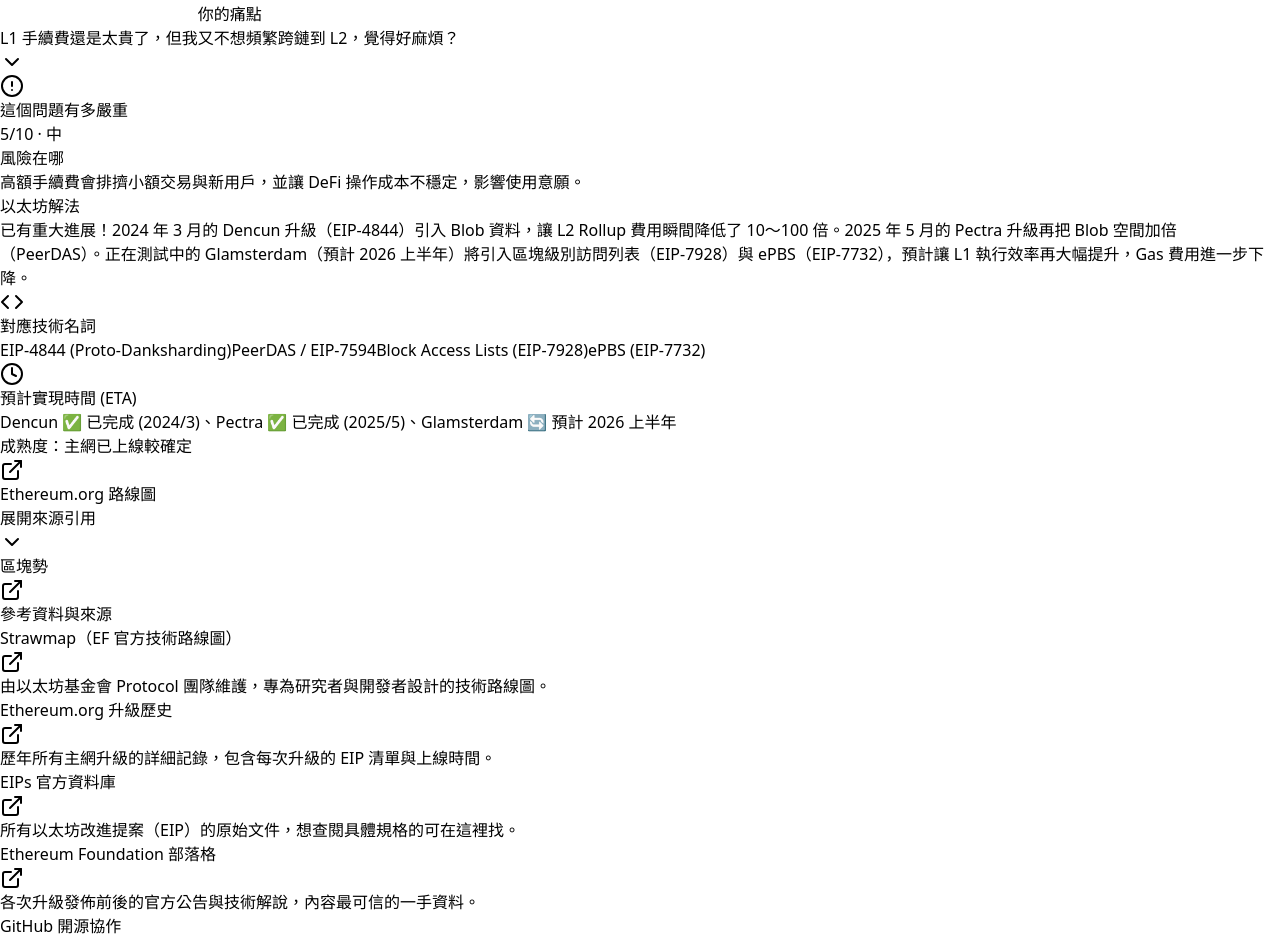
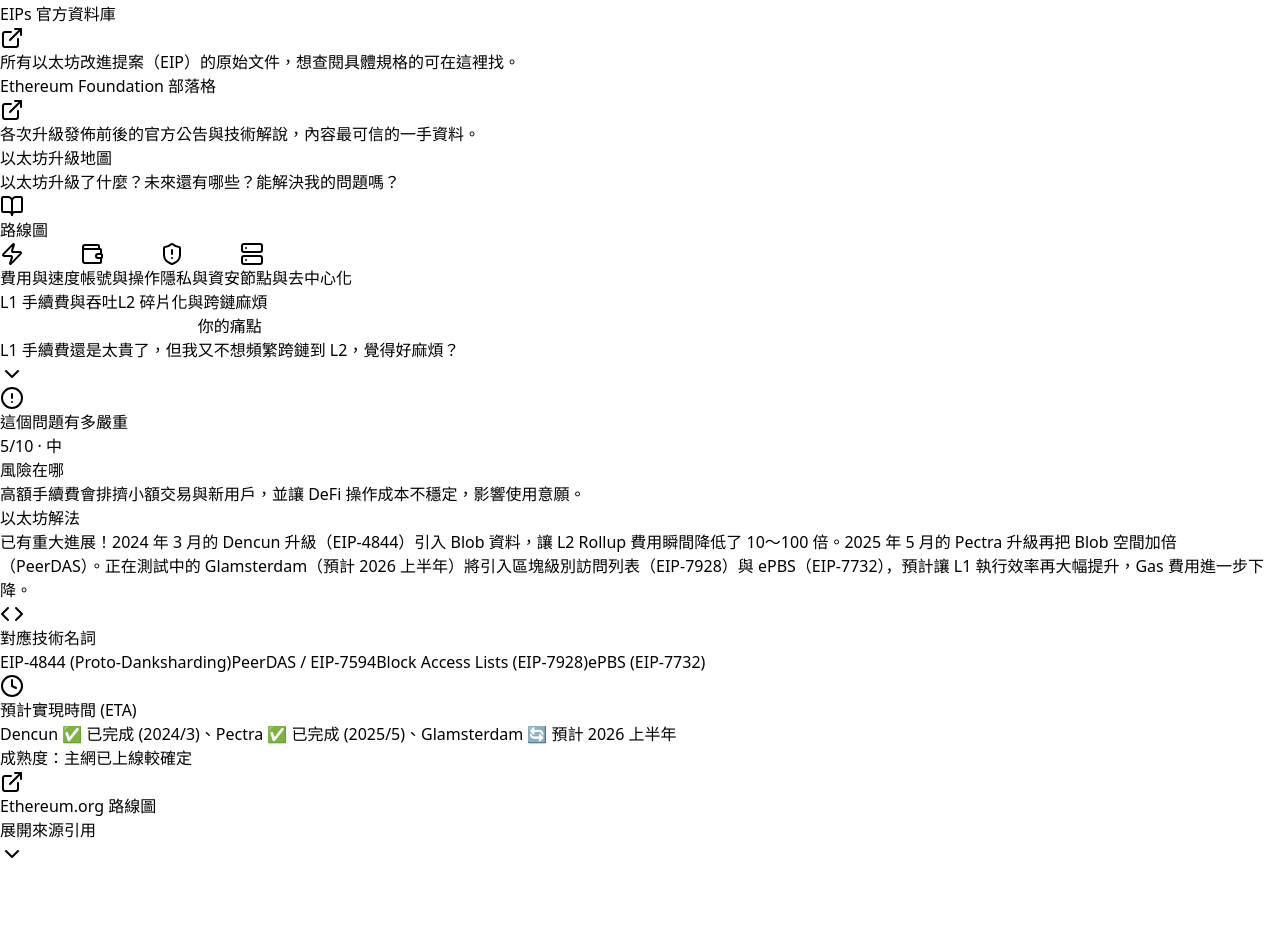
Before and after one commit to ASTROHSU/Ethereum-roadmap, a React (Vite) app: page / in a window 1280 px wide. Shown: the part 1540-2478 px from the top of the page. After the commit the page ends 2406 px from the top, so only its background shows below. Built offline with nearby package versions, Linux system fonts and the light colour scheme.

Commit message:
ux: remove footer branding and restore data sources to sidebar

```diff
--- a/src/components/EthereumRoadmapUX.jsx
+++ b/src/components/EthereumRoadmapUX.jsx
@@ -765,6 +765,27 @@
             </a>
           </div>
 
+          {/* 資料來源 */}
+          <div>
+            <span className="font-semibold text-slate-700 text-xs uppercase tracking-wider">資料來源</span>
+            <div className="mt-2 space-y-2">
+              {DATA_SOURCES.map((s, i) => (
+                <div key={i} className="rounded-xl border border-slate-200 bg-white p-3">
+                  <a
+                    href={s.url}
+                    target="_blank"
+                    rel="noopener noreferrer"
+                    className="text-indigo-600 hover:text-indigo-800 inline-flex items-center gap-1 font-medium text-sm"
+                  >
+                    {s.label}
+                    <ExternalLink className="w-3 h-3" />
+                  </a>
+                  <p className="text-xs text-slate-500 mt-1 leading-relaxed">{s.desc}</p>
+                </div>
+              ))}
+            </div>
+          </div>
+
 
         </div>
       </aside>
@@ -1052,52 +1073,6 @@
           ))}
         </div>
       </main>
-
-      {/* ── Footer ── */}
-      <footer className="relative z-10 max-w-4xl mx-auto px-4 py-12 md:py-16 text-center border-t border-slate-200 mt-12 text-slate-500">
-        <div className="flex flex-col items-center justify-center gap-4">
-
-          {/* Logo / Brand */}
-          <a
-            href="https://www.blocktrend.today"
-            target="_blank"
-            rel="noopener noreferrer"
-            className="flex items-center gap-2 text-slate-800 hover:text-indigo-600 transition-colors group"
-          >
-            <span className="text-lg font-bold tracking-wide">區塊勢</span>
-            <ExternalLink className="w-4 h-4 text-slate-400 group-hover:text-indigo-600 transition-colors" />
-          </a>
-
-          {/* 資料來源 (Data Sources) */}
-          <div className="w-full max-w-2xl mt-8 text-left">
-            <h3 className="font-semibold text-slate-700 text-sm mb-4 text-center">參考資料與來源</h3>
-            <div className="grid grid-cols-1 md:grid-cols-2 gap-3">
-              {DATA_SOURCES.map((s, i) => (
-                <div key={i} className="rounded-2xl border border-slate-200 bg-white/50 p-4 hover:border-indigo-200 transition-colors">
-                  <a
-                    href={s.url}
-                    target="_blank"
-                    rel="noopener noreferrer"
-                    className="text-indigo-600 hover:text-indigo-800 inline-flex items-center gap-1 font-medium text-sm mb-1.5"
-                  >
-                    {s.label}
-                    <ExternalLink className="w-3 h-3" />
-                  </a>
-                  <p className="text-xs text-slate-500 leading-relaxed">{s.desc}</p>
-                </div>
-              ))}
-            </div>
-
-            <div className="mt-6 text-center">
-              <a href="https://github.com/ASTROHSU/Ethereum-roadmap" target="_blank" rel="noopener noreferrer" className="text-sm font-medium text-slate-400 hover:text-indigo-500 transition-colors underline underline-offset-4 decoration-slate-200 hover:decoration-indigo-300">
-                GitHub 開源協作
-              </a>
-            </div>
-          </div>
-
-
-        </div>
-      </footer>
     </div>
   );
 }
```
